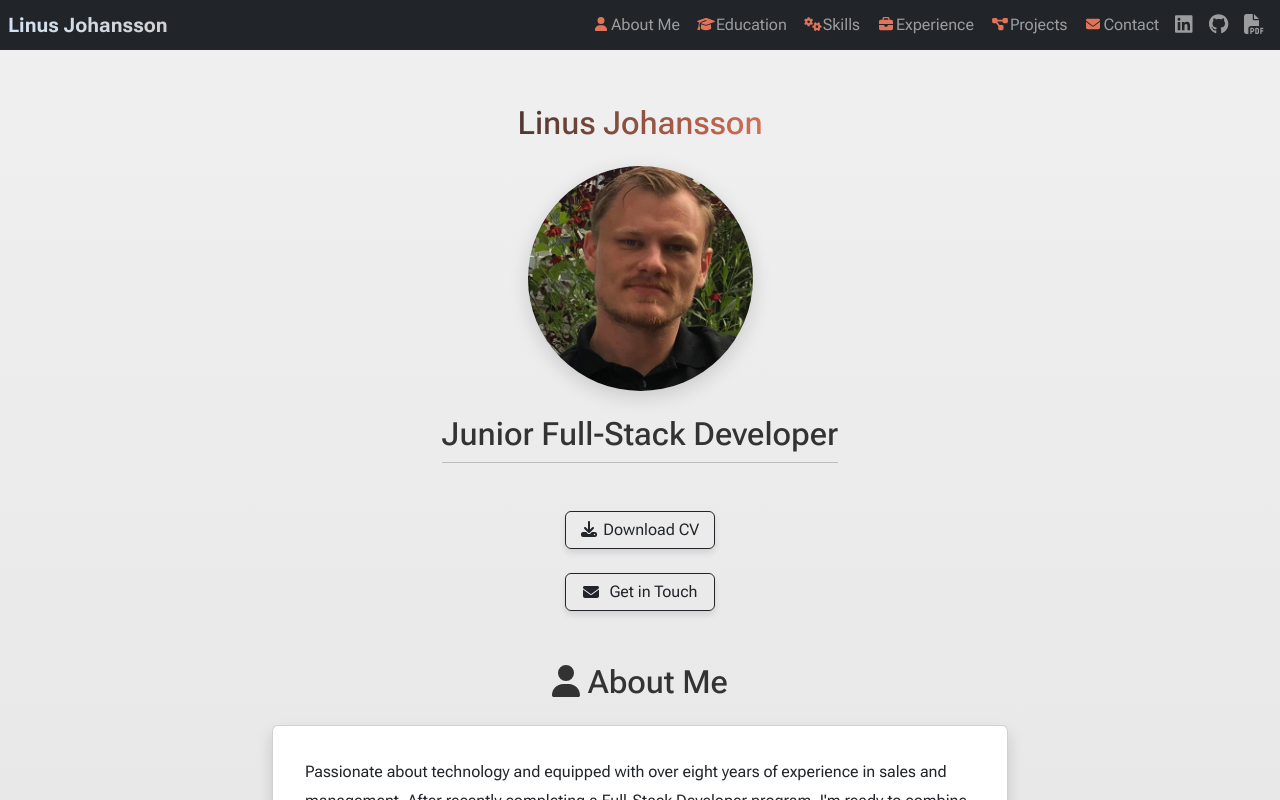
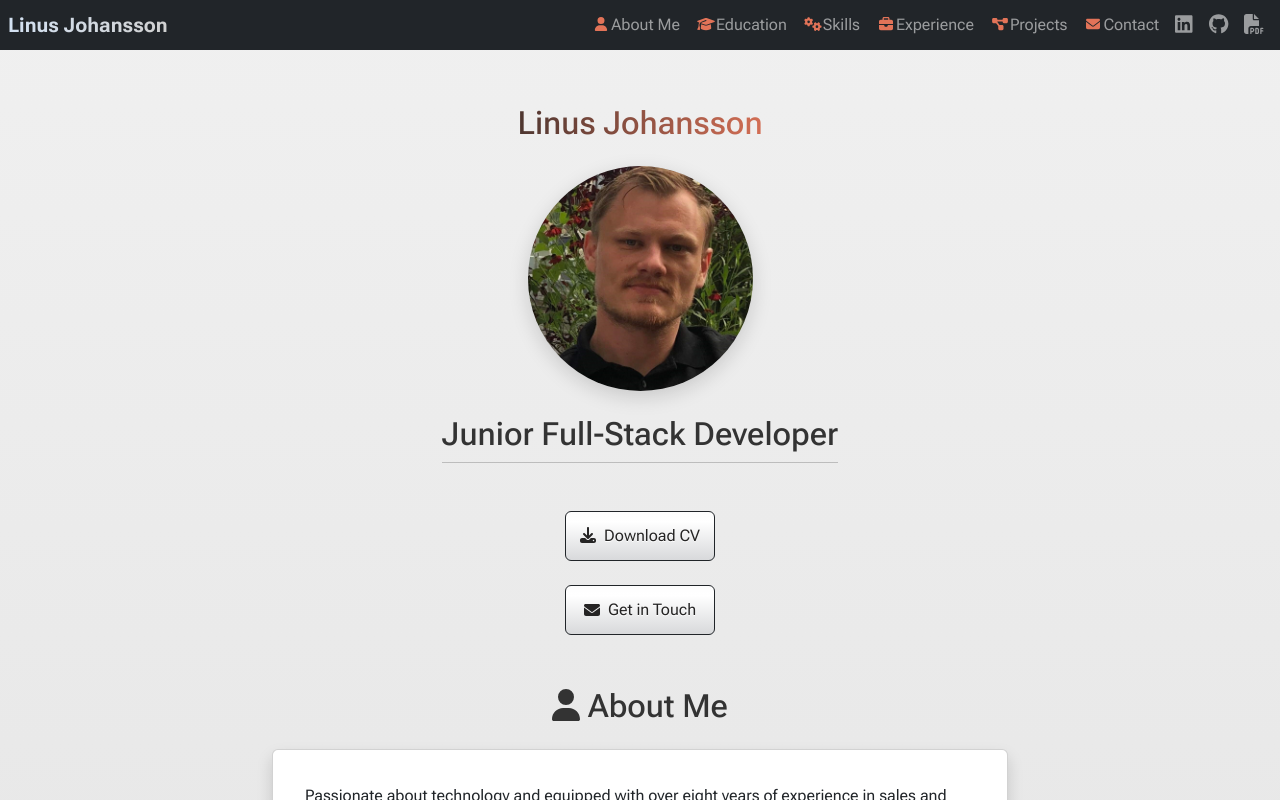
Before and after one commit to j0hanz/j0hanz-portfolio, a React (Create React App) app: page / in a window 1280 px wide. Shown: the top 800 px of the page. Built offline with nearby package versions, Linux system fonts and the light colour scheme.

Commit message:
Add new button styles

```diff
--- a/src/components/styles/Hero.module.css
+++ b/src/components/styles/Hero.module.css
@@ -17,28 +17,60 @@
 .customButton {
   width: 150px;
   max-width: 100%;
-  height: auto;
+  height: 50px;
   display: flex;
   align-items: center;
-  justify-content: space-evenly;
-  transition:
-    transform 0.2s ease,
-    box-shadow 0.2s ease,
-    border-color 0.2s ease;
-  box-shadow: 0 4px 6px rgba(0, 0, 0, 0.1);
+  justify-content: center;
+  background-image: linear-gradient(to top, #d8d9db 0%, #fff 80%, #fdfdfd 100%);
+  border-radius: 30px;
+  border: none;
+  transition: all 0.2s ease;
+  color: #606060;
+  text-shadow: 0 1px #fff;
+  cursor: pointer;
+  outline: none;
+  padding: 0 15px;
+}
+
+.customButton:hover {
+  box-shadow:
+    0 4px 3px 1px #fcfcfc,
+    0 6px 8px #d6d7d9,
+    0 -4px 4px #cecfd1,
+    0 -6px 4px #fefefe,
+    inset 0 0 3px 3px #cecfd1;
+  color: #606060;
 }
 
 .customButton:active {
-  transform: scale(0.98);
-  box-shadow: 0 2px 6px rgba(0, 0, 0, 0.2);
+  box-shadow:
+    0 4px 3px 1px #fcfcfc,
+    0 6px 8px #d6d7d9,
+    0 -4px 4px #cecfd1,
+    0 -6px 4px #fefefe,
+    inset 0 0 5px 3px #999,
+    inset 0 0 30px #aaa;
+}
+
+.customButton:focus {
+  box-shadow:
+    0 4px 3px 1px #fcfcfc,
+    0 6px 8px #d6d7d9,
+    0 -4px 4px #cecfd1,
+    0 -6px 4px #fefefe,
+    inset 0 0 5px 3px #999,
+    inset 0 0 30px #aaa;
 }
 
 .buttonIcon {
-  margin-right: 0.2rem;
+  margin-right: 8px;
+  color: #252424;
 }
 
 .buttonText {
-  margin-left: 0.2rem;
+  margin-left: 0;
+  line-height: 1;
+  color: #252424;
 }
 
 @media (max-width: 768px) {
```
